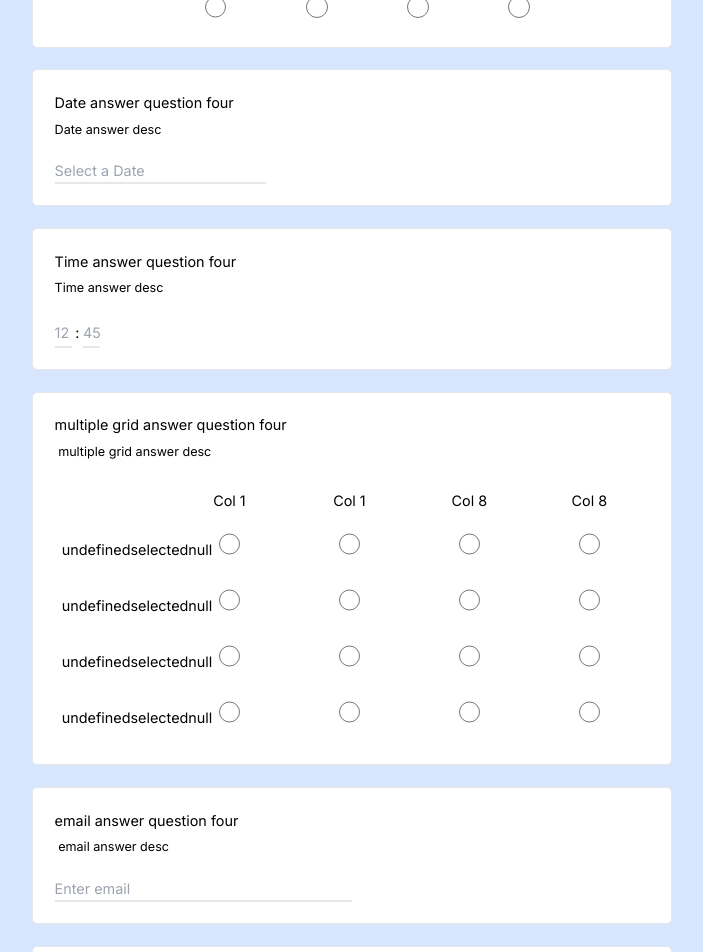
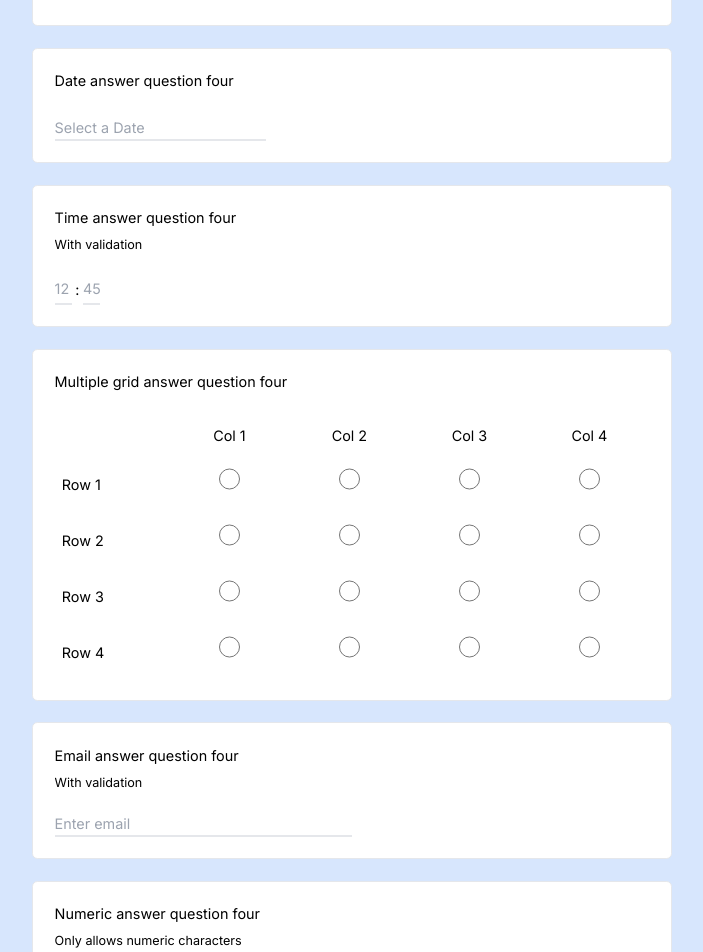
Before and after one commit to kamiljochym/online_survey_creator, a Next.js app: page / in a window 1280 px wide. Shown: the part 1340-2292 px from the top of the page, without its empty margins (288-991 px from the left). Built offline with nearby package versions, Linux system fonts and the light colour scheme.

Commit message:
final touches

```diff
--- a/src/components/EditMenu.jsx
+++ b/src/components/EditMenu.jsx
@@ -28,7 +28,7 @@ const EditMenu = ({isEdit, handleEdit, addQuestion, questionId}) => {
   return (
     <>
       {isEdit && (
-        <div className='absolute bottom-2 right-4 z-20 flex justify-center gap-6 rounded-md border bg-white px-4 '>
+        <div className='absolute bottom-2 right-2 z-20 flex justify-center gap-6 rounded-md border bg-white px-4 '>
           <div className='text-md text-3xl hover:cursor-pointer' onClick={handleEditMenu}>
             ...
           </div>
--- a/src/components/MultipleChoiceGrid.jsx
+++ b/src/components/MultipleChoiceGrid.jsx
@@ -42,19 +42,15 @@ const MultipleChoiceGrid = ({
           <div className='mb-2 table-row items-center'>
             <div className='table-cell max-w-0 p-2'></div>
             <div className='table-cell w-[120px] min-w-[52px] p-2 text-center'>Col 1</div>
-            <div className='table-cell w-[120px] min-w-[52px] p-2 text-center'>Col 1</div>
-
-            <div className='table-cell w-[120px] min-w-[52px] p-2 text-center'>Col 8</div>
-
-            <div className='table-cell w-[120px]  min-w-[52px] p-2 text-center'>
-              Col 8
-            </div>
+            <div className='table-cell w-[120px] min-w-[52px] p-2 text-center'>Col 2</div>
+            <div className='table-cell w-[120px] min-w-[52px] p-2 text-center'>Col 3</div>
+            <div className='table-cell w-[120px] min-w-[52px] p-2 text-center'>Col 4</div>
           </div>
           {/* Row 1 */}
-          <MultipleChoiceRow />
-          <MultipleChoiceRow />
-          <MultipleChoiceRow />
-          <MultipleChoiceRow />
+          <MultipleChoiceRow rowTitle={'Row 1'} />
+          <MultipleChoiceRow rowTitle={'Row 2'} />
+          <MultipleChoiceRow rowTitle={'Row 3'} />
+          <MultipleChoiceRow rowTitle={'Row 4'} />
         </div>
       </div>
       <EditMenu
--- a/src/components/MultipleChoiceRow.jsx
+++ b/src/components/MultipleChoiceRow.jsx
@@ -8,9 +8,7 @@ const MultipleChoiceRow = ({rowTitle, options}) => {
   const randomID = Math.floor(Math.random() * 100000).toString()
   return (
     <div className='table-row items-center'>
-      <div className='table-cell min-w-[58px] max-w-0 p-2'>
-        {rowTitle + 'selected' + selected}
-      </div>
+      <div className='table-cell min-w-[58px] max-w-0 p-2'>{rowTitle}</div>
       {optionsTest.map((option, idx) => (
         <div key={idx} className=' table-cell max-w-0 p-4 text-center'>
           <input
--- a/src/components/ShortAnswer.jsx
+++ b/src/components/ShortAnswer.jsx
@@ -43,7 +43,7 @@ const ShortAnswer = ({
       />
 
       <div className=''>
-        <div className='duration-800 w-2/4   origin-left border-b-2 transition-all focus-within:border-b-2 focus-within:border-gray-800 '>
+        <div className='duration-800 w-full origin-left  border-b-2 transition-all focus-within:border-b-2 focus-within:border-gray-800 sm:w-2/4 '>
           <input
             disabled={isEdit}
             className='w-full bg-white outline-none'
--- a/src/pages/index.js
+++ b/src/pages/index.js
@@ -43,7 +43,7 @@ export default function Home() {
         {
           type: 'dropdown',
           title: 'Dropdown answer question four',
-          description: 'Dropdown answer desc',
+          description: '',
           options: options,
         },
         {
@@ -55,7 +55,7 @@ export default function Home() {
         {
           type: 'linear_scale',
           title: 'Linear answer question four',
-          description: 'Linear answer desc',
+          description: 'Linear answer description',
           optionsLinearScale: {
             startLabel: 'start',
             from: 1,
@@ -65,28 +65,28 @@ export default function Home() {
         {
           type: 'date_input',
           title: 'Date answer question four',
-          description: 'Date answer desc',
+          description: '',
         },
         {
           type: 'time_input',
           title: 'Time answer question four',
-          description: 'Time answer desc',
+          description: 'With validation',
         },
         {
           type: 'multiple_choice_grid',
-          title: 'multiple grid answer question four',
-          description: ' multiple grid answer desc',
+          title: 'Multiple grid answer question four',
+          description: '',
           options: options,
         },
         {
           type: 'email_input',
-          title: 'email answer question four',
-          description: ' email answer desc',
+          title: 'Email answer question four',
+          description: 'With validation',
         },
         {
           type: 'numeric_input',
-          title: 'numeric answer question four',
-          description: ' numeric answer desc',
+          title: 'Numeric answer question four',
+          description: 'Only allows numeric characters',
         },
       ],
       [],
@@ -242,6 +242,7 @@ export default function Home() {
   }
 
   const addQuestion = (questionId, del) => {
+    console.log(form.sections.length)
     if (del) {
       const newForm = {...form}
       const arr = newForm.sections[0]
@@ -454,7 +455,7 @@ export default function Home() {
       )}
       <div className='relative flex w-full max-w-screen-sm justify-end gap-2'>
         <div className='absolute bottom-8 right-0 flex'>
-          {form.sections.map((idx) => (
+          {form.sections.map((section, idx) => (
             <div key={idx} className='text-4xl text-white first:text-black'>
               -
             </div>
```
